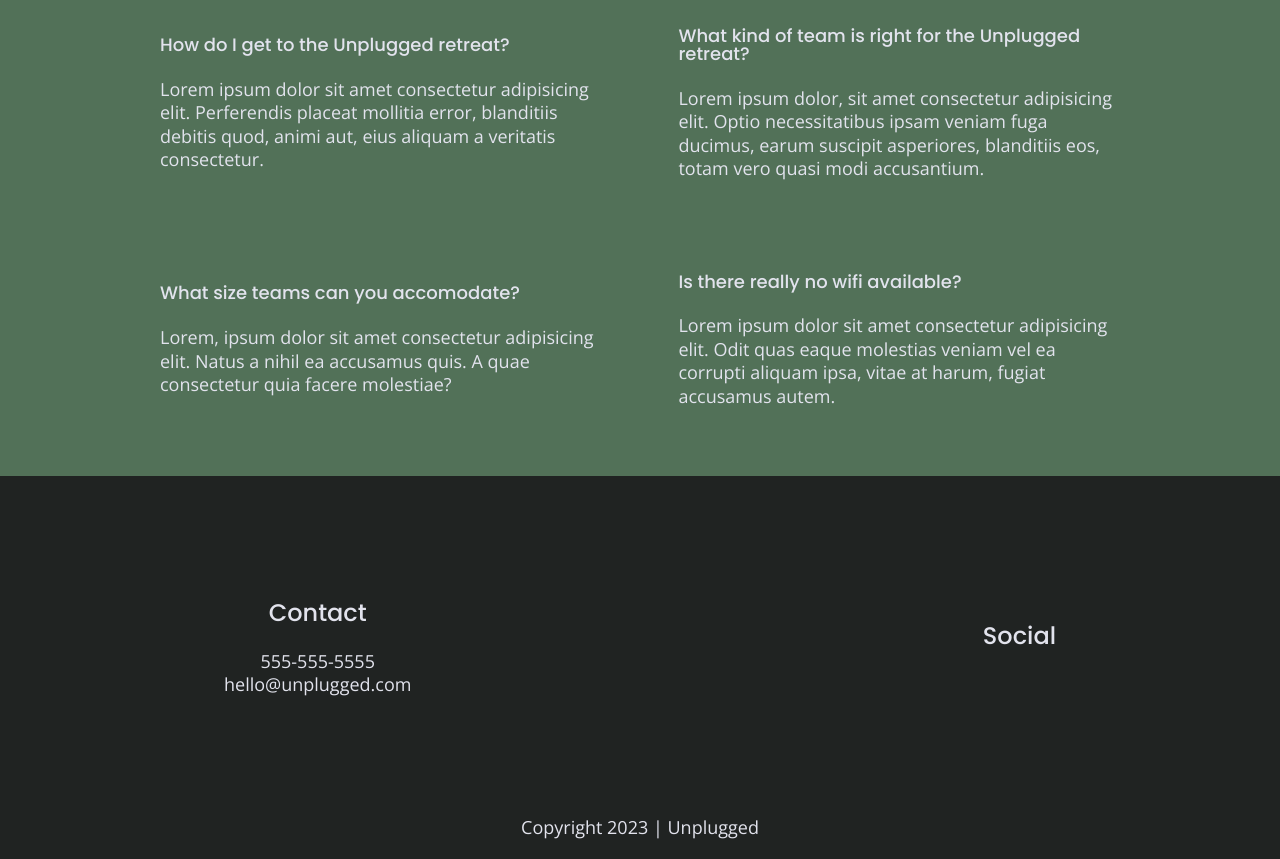
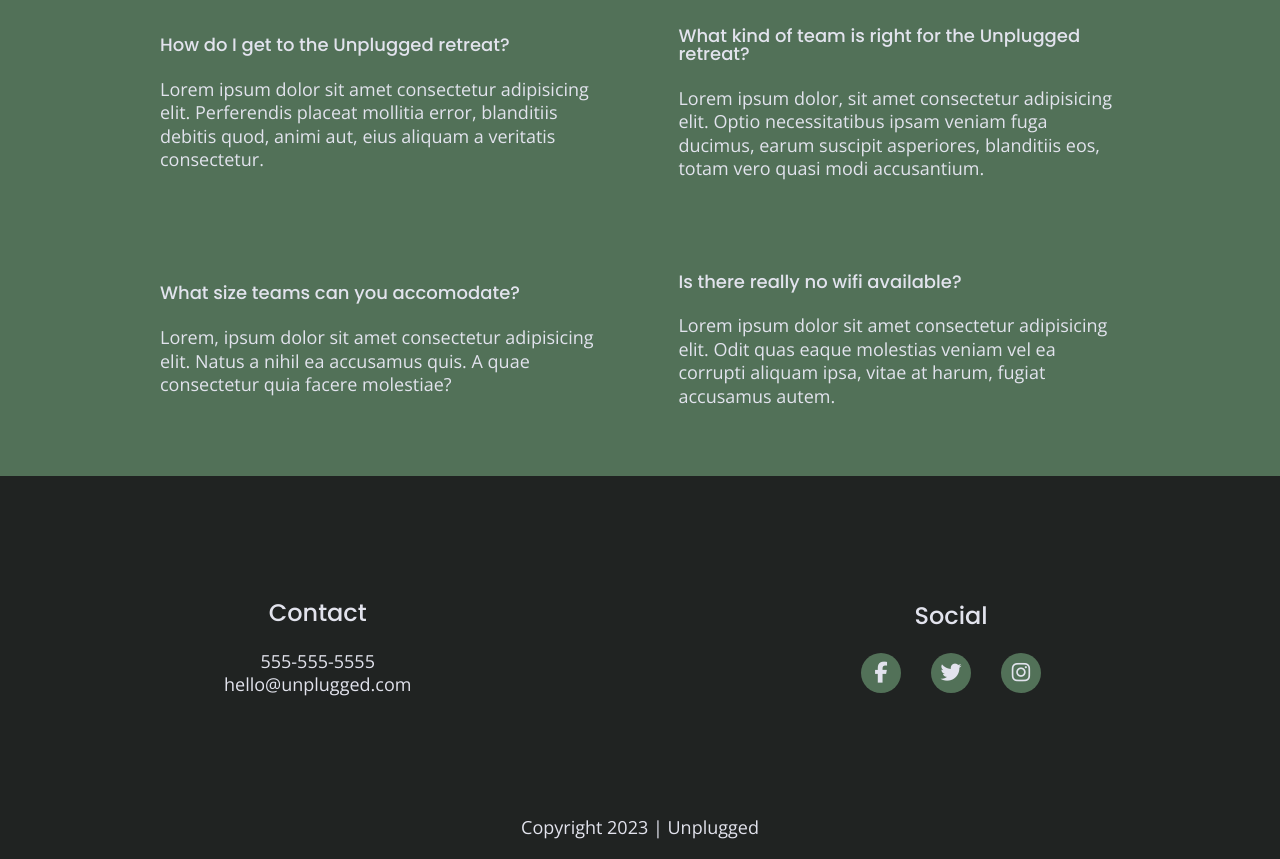
Before and after one commit to EugenFM/206-unplugged, a website: page faq/index.html in a window 1280 px wide. Shown: the part 269-1128 px from the top of the page. Drawn offline with nearby package versions, Linux system fonts and the light colour scheme.

Commit message:
Added Social fontawsome icons

```diff
--- a/css/main.css
+++ b/css/main.css
@@ -197,7 +197,7 @@ header nav {
   width: 60%;
   font-size: 1.125em;
   text-transform: uppercase;
-  font-weight: bold;
+  font-weight: 600;
 }
 
 header nav ul {
@@ -226,7 +226,19 @@ footer .social-icons {
   justify-content: space-around;
   align-items: center;
   font-size: 1.312em;
+
+}
+
+.social i {
+  display: flex;
+  justify-content: center;
+  align-items: center;
+  font-size: 21px;
+  margin: 0 15px;
+  border-radius: 40px;
   background: #527158;
+  width: 40px;
+  height: 40px;
 }
 
 footer .social-icons p {
@@ -342,12 +354,12 @@ input[type=button] {
 .features .fontawsome-icon {
   margin: 30px 0 40px 0;
   font-size: 3.75em;
-  /* color: blue; */
+}
 
-}
 .features .features-item-description {
   margin-bottom: 30px;
 }
+
 .features p {
   margin: 0;
   text-align: center;
@@ -637,7 +649,6 @@ aside .content-wrapper .form {
 }
 .features .features-item-description {
   width: 62%;
-
 }
 
 /* Reviews */
@@ -814,9 +825,7 @@ aside .content-wrapper .form {
   padding-bottom: 50px;
   width: 100%;
 }
-.reviews p {
 
-}
 .reviews article div {
   width: 42%;
 }
@@ -833,10 +842,6 @@ About Page
   font-size: 3em;
   width: 90%;
 }
-
-/* .mission-content p {
-  flex-basis: 45%;
-} */
 
 .contact-content h4 {
   font-size: 1.5em;
--- a/faq/index.html
+++ b/faq/index.html
@@ -35,8 +35,10 @@ family=Poppins:wght@500;700&display=swap" rel="stylesheet">
   <!-- Add your site or application content here -->
   <header>
     <div class="content-wrapper">
+      <figure>
         <a href="../index.html">
-        <img src="" alt="unplugged logo"></a>
+          <img src="../img/unpluggedlogo.png" alt="unplugged logo"></a>
+      </figure>
       <div class="header-divider"></div>
       <nav>
         <ul>
@@ -91,9 +93,15 @@ family=Poppins:wght@500;700&display=swap" rel="stylesheet">
         <div class="social">
           <h4>Social</h4>
           <div class="social-icons">
-            <p><a href="https://www.facebook.com" target="_blank" rel="noopener"></a></p>
-            <p><a href="https://twitter.com" target="_blank" rel="noopener"></a></p>
-            <p><a href="https://www.instagram.com" target="_blank" rel="noopener"></a></p>
+
+            <p><a href="https://www.facebook.com" target="_blank" rel="noopener">
+                <i class="fab fa-facebook-f"></i></a></p>
+
+            <p><a href="https://twitter.com" target="_blank" rel="noopener">
+                <i class="fab fa-twitter"></i></a></p>
+
+            <p><a href="https://www.instagram.com" target="_blank" rel="noopener">
+                <i class="fab fa-instagram"></i></a></p>
           </div>
         </div>
 
```
Also changed, not shown: about/index.html (+9 -3 lines), index.html (+9 -3 lines). Lines whose indentation alone changed are shown as unchanged.
